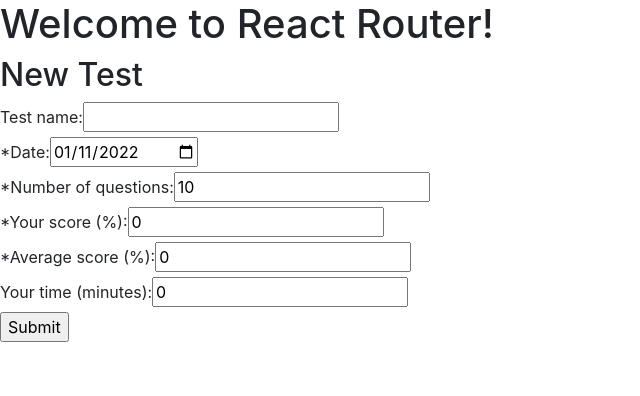
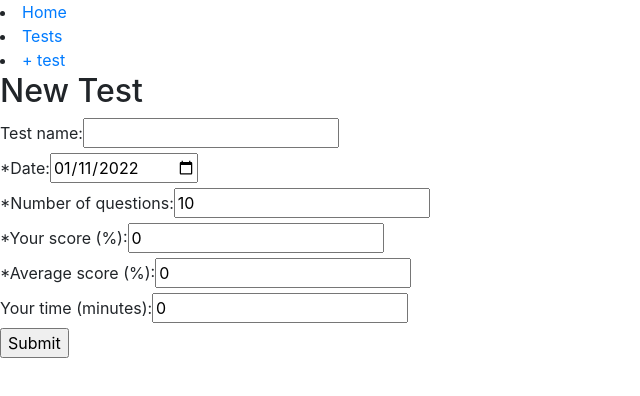
Before and after one commit to BenSDuggan/test-tracker, a React (Create React App) app in the folder client/: page /tests/new in a window 1280 px wide. Shown: the top 396 px of the page, without its empty margins (0-640 px from the left). Built offline with nearby package versions, Linux system fonts and the light colour scheme; no server answers.

Commit message:
reorganizing components

```diff
--- a/client/src/App.js
+++ b/client/src/App.js
@@ -1,46 +1,25 @@
 /*
  * Main client side app
- * 2022/01/23
+ * 2022/01/25
  */
 
 import { Routes, Route, Link } from "react-router-dom";
 import React from 'react';
-import { v4 as uuidv4 } from 'uuid';
 
 import 'bootstrap/dist/css/bootstrap.min.css';
-import Tests from './Tests';
-import Test from './Test';
+import Header from './components/Header';
+import Tests from './components/Tests';
+import Test from './components/Test';
 import { useParams } from "react-router-dom";
 
 
-class App extends React.Component {
-    constructor(props) {
-        super(props);
+const App = () => {
 
-        this.state = {test: this.newTestEntry()}
-        this.page = "main"
-    }
-
-    newTestEntry() {
-        let test = {
-            submittedDate: null,
-            uid: uuidv4(),
-            testName: null,
-            testDate: new Date(new Date().getTime() - (new Date().getTimezoneOffset()*60*1000)).toISOString().split('T')[0],
-            testNumQs: 10,
-            testScore: 0,
-            testAvgScore: 0,
-            testTime: 0,
-        }
-
-        return test
-    }
-
-    render() {
 
     return (
         <div className="App">
-                <h1>Welcome to React Router!</h1>
+            <Header />
+
             <Routes>
                 <Route path="/" element={<Home />} />
                 <Route path="tests" element={<Tests />} />
@@ -49,7 +28,6 @@
         </div>
     )
 }
-}
 
 const Home = () => {
     let params = useParams();
--- /dev/null
+++ b/client/src/components/Header.js
@@ -0,0 +1,30 @@
+/*
+ * Header and Nav bar
+ * 2022/01/25
+ */
+
+
+import { Routes, Route, Link } from "react-router-dom";
+import React from 'react';
+
+import 'bootstrap/dist/css/bootstrap.min.css';
+
+const Header = () => {
+
+
+    return (
+        <div>
+            <li>
+                <Link to="/">Home</Link>
+            </li>
+            <li>
+                <Link to="/tests">Tests</Link>
+            </li>
+            <li>
+                <Link to="/tests/new">+ test</Link>
+            </li>
+        </div>
+    )
+}
+
+export default Header
--- a/client/src/Test.js
+++ b/client/src/components/Test.js
@@ -64,7 +64,7 @@
         }
     }
 
-    const sub = (data) => {
+    const sendTest = (data) => {
         fetch('/api/v1/tests/'+test.tid, {
             method: 'POST',
             headers: {
@@ -77,7 +77,7 @@
     };
 
     return (
-    <form onSubmit={handleSubmit(sub)}>
+    <form onSubmit={handleSubmit(sendTest)}>
         <div className="form-element">
             <label>Test name: </label>
             <input type="text" {...register("testName")} />
```
Also changed, not shown: client/src/components/Tests.js (renamed from client/src/Tests.js). Lines whose indentation alone changed are shown as unchanged.
